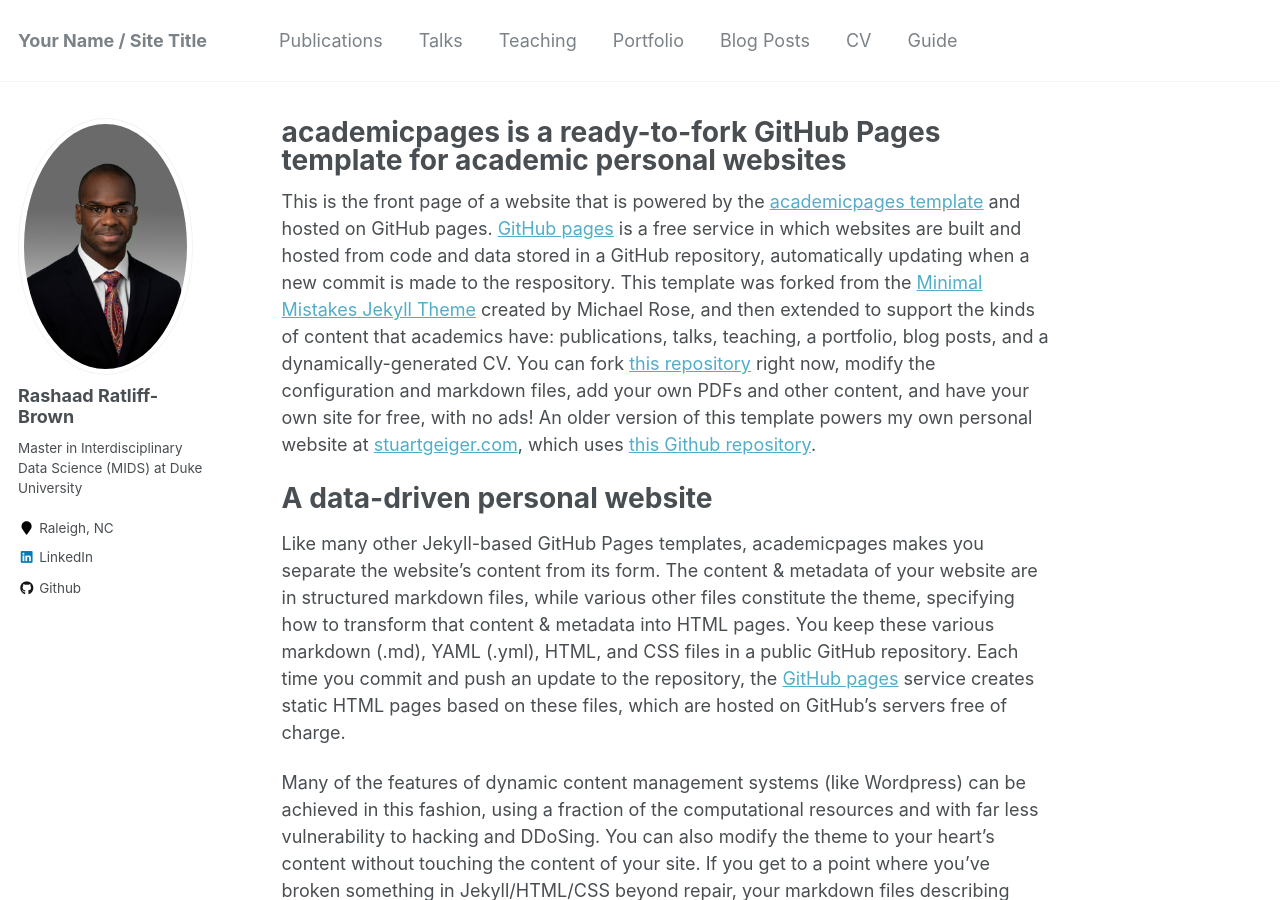
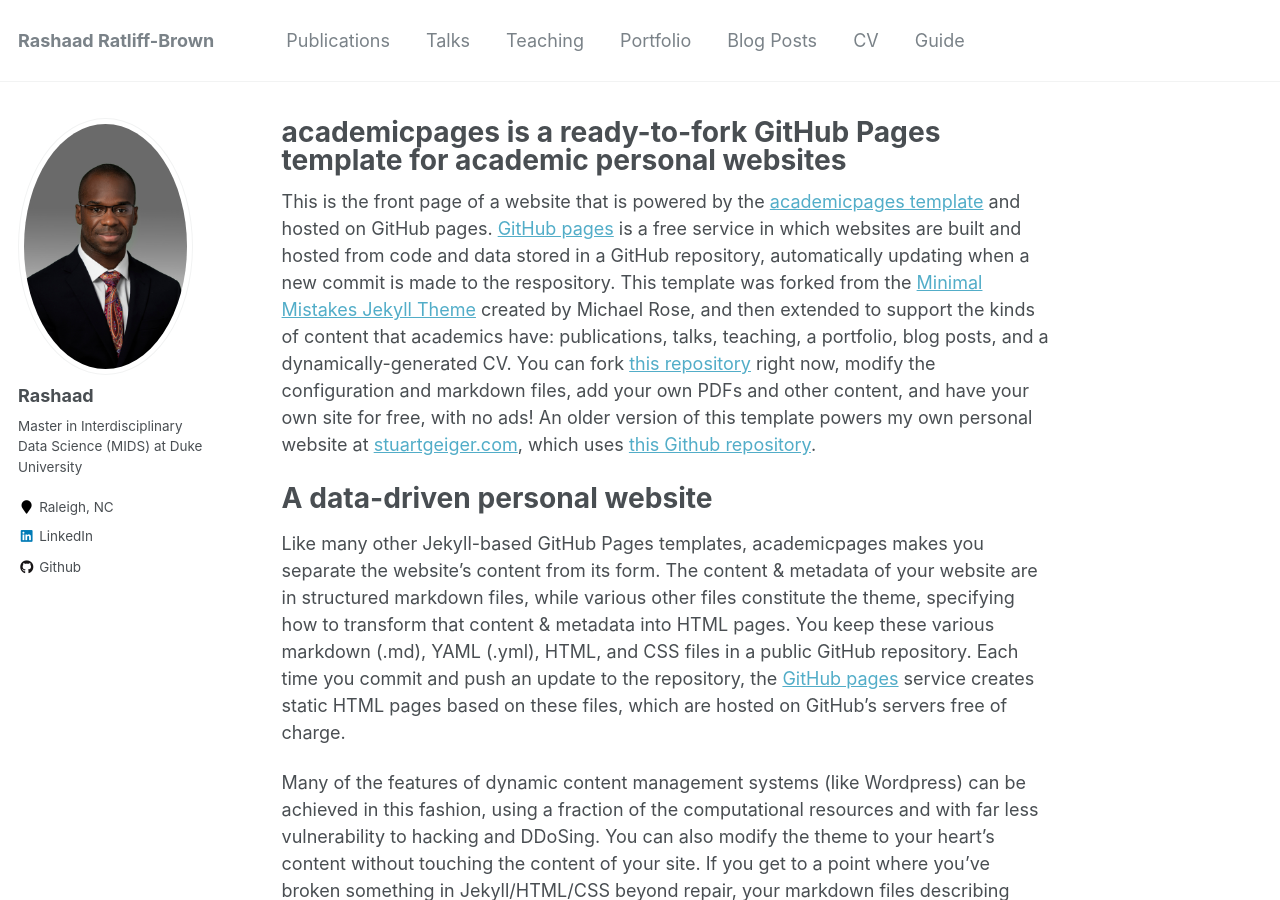
Before and after one commit to caratliff/caratliff.github.io, a Jekyll site: the page built from _pages/about.md, in a window 1280 px wide and 900 px high. Built offline with Jekyll 4.4.1, drawn with Linux system fonts in a browser that asks for light colours.

Commit message:
Update _config.yml

```diff
--- a/_config.yml
+++ b/_config.yml
@@ -7,7 +7,7 @@
 
 # Site Settings
 locale                   : "en-US"
-title                    : "Your Name / Site Title"
+title                    : "Rashaad Ratliff-Brown"
 title_separator          : "-"
 name                     : &name "Your Name"
 description              : &description "personal description"
@@ -80,7 +80,7 @@ analytics:
 
 # Site Author
 author:
-  name             : "Rashaad Ratliff-Brown"
+  name             : "Rashaad"
   avatar           : "profile.png"
   bio              : "Master in Interdisciplinary Data Science (MIDS) at Duke University"
   location         : "Raleigh, NC"
```
